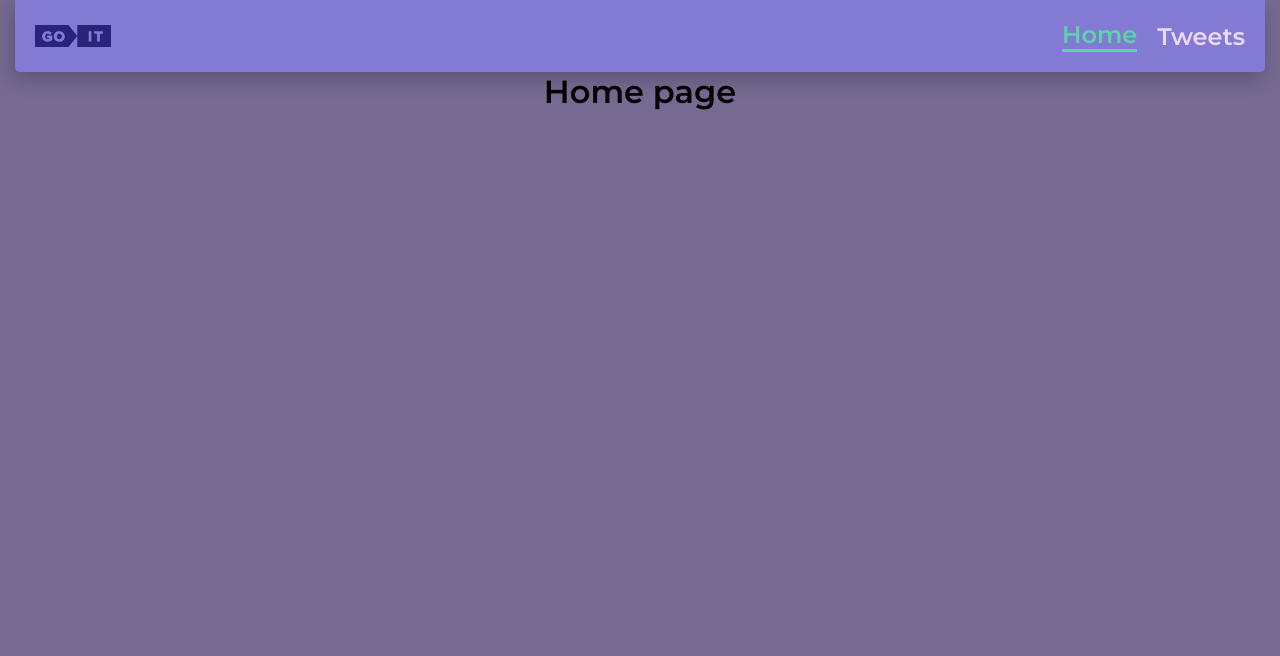
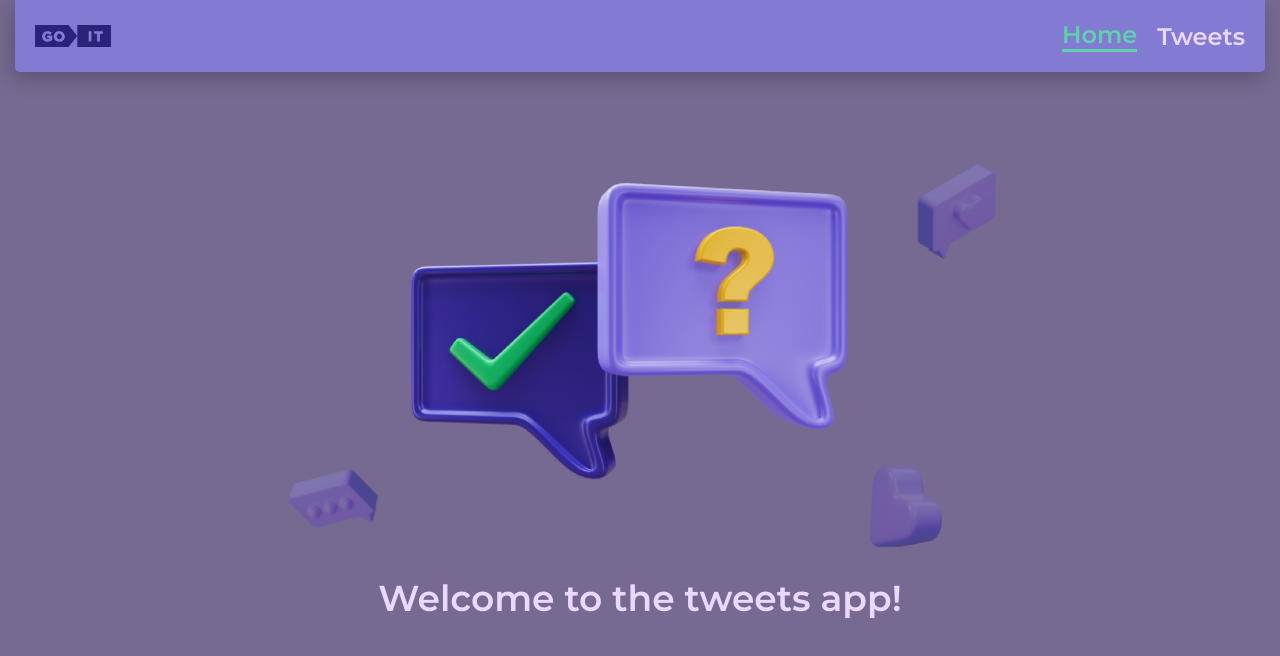
Before and after one commit to dmitrij-pularija/test-task-hp, a React (Create React App) app: page / in a window 1280 px wide. Shown: the top 656 px of the page. Built offline with nearby package versions, Linux system fonts and the light colour scheme.

Commit message:
add home page

```diff
--- a/src/pages/Home/Home.jsx
+++ b/src/pages/Home/Home.jsx
@@ -1,7 +1,12 @@
+import picture from "../../components/assets/img/backgraund.png";
+import { Wrapper, Image, Header } from "./Home.styled";
 const HomePage = () => {
-    return (
-        <h1>Home page</h1>
-        );
-    };
+  return (
+    <Wrapper>
+      <Image src={picture} alt="Tweets" />
+      <Header>Welcome to the tweets app!</Header>
+    </Wrapper>
+  );
+};
 
-    export default HomePage;
+export default HomePage;
--- /dev/null
+++ b/src/pages/Home/Home.styled.js
@@ -0,0 +1,28 @@
+import styled from 'styled-components';
+
+export const Wrapper = styled.div`
+  height: 80vh;
+  width: 100%;
+  display: flex;
+  flex-direction: column;
+  align-items: center;
+  justify-content: center;
+  gap: 20px;
+`;
+
+export const Image = styled.img`
+  display: block;
+  width: 90vh;
+  object-fit: cover;
+  filter: -2.5777px 6.87386px 20.6216px rgba(0, 0, 0, 0.23);
+`;
+
+export const Header = styled.div`
+display: flex;
+align-items: center;
+justify-content: center;
+font-family: 'Montserrat';
+font-weight: 600;
+font-size: 36px;
+color: #EBD8FF;
+`;
--- a/src/pages/Tweets/Tweets.jsx
+++ b/src/pages/Tweets/Tweets.jsx
@@ -1,6 +1,8 @@
+import UserCard from "../../components/UserCard/UserCard";
+
 const TweetsPage = () => {
     return (
-        <h1>Tweets page</h1>
+        <UserCard />
         );
     };
 
```
Also changed, not shown: src/components/assets/img/backgraund.png (added).
